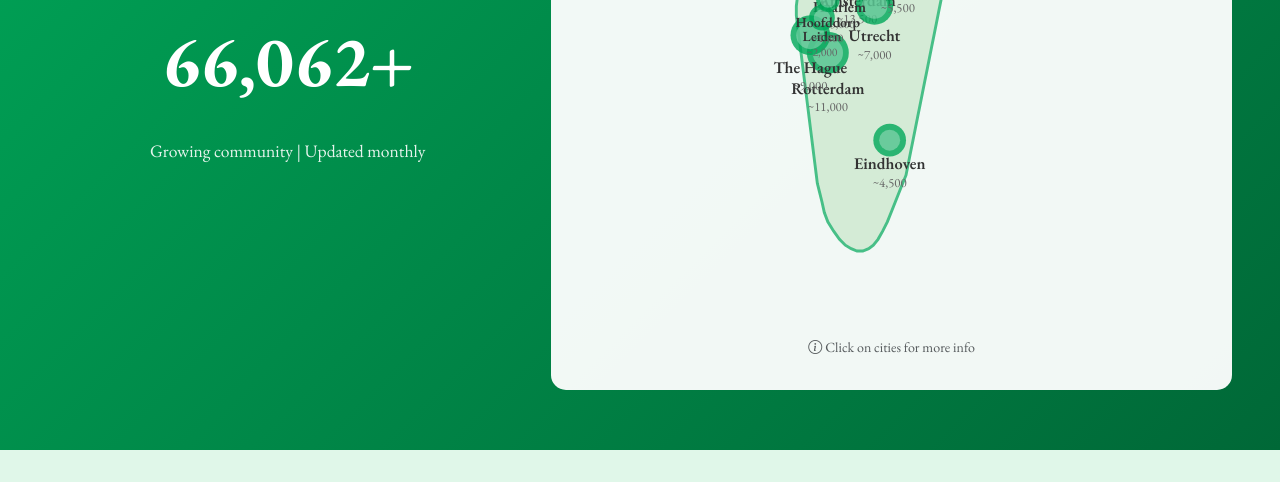
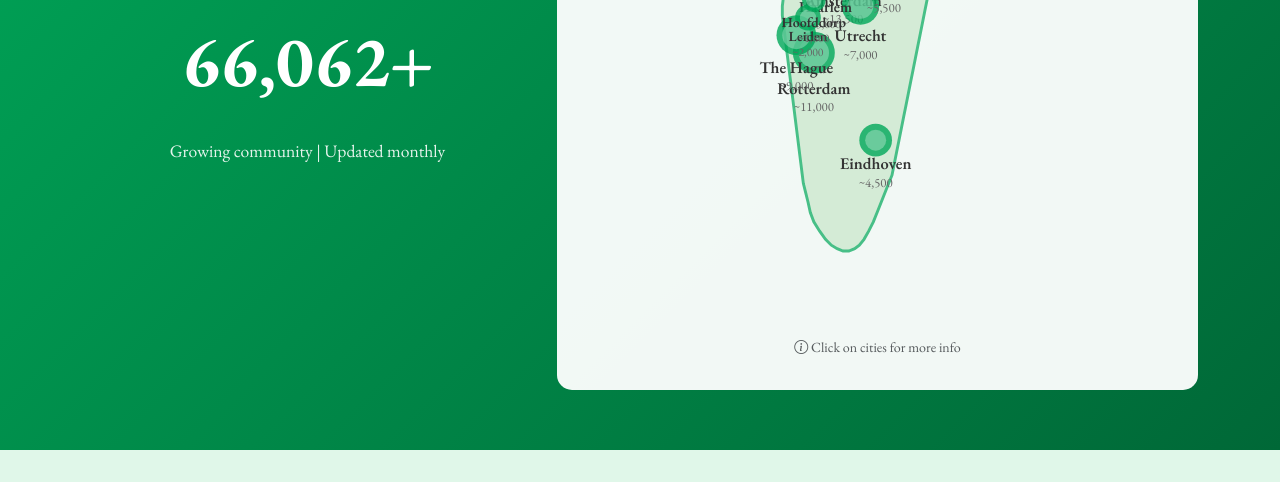
Before and after one commit to waqarhu/pakistanisinnetherlands, a plain HTML site: page index.html in a window 1280 px wide. Shown: the part 998-1480 px from the top of the page. Drawn offline with nearby package versions, Linux system fonts and the light colour scheme.

Commit message:
Fix counter/map section width to match other sections using standard container

```diff
--- a/index.html
+++ b/index.html
@@ -320,7 +320,7 @@
 
     <!-- Population Counter & Map Section -->
     <section id="population-counter" class="population-counter section" style="background: linear-gradient(135deg, #00a859 0%, #006837 100%); padding: 60px 0;">
-      <div class="container-fluid px-4 px-lg-5">
+      <div class="container">
         <div class="row align-items-center">
           <!-- Counter Column -->
           <div class="col-lg-5 text-center" data-aos="fade-right">
```
